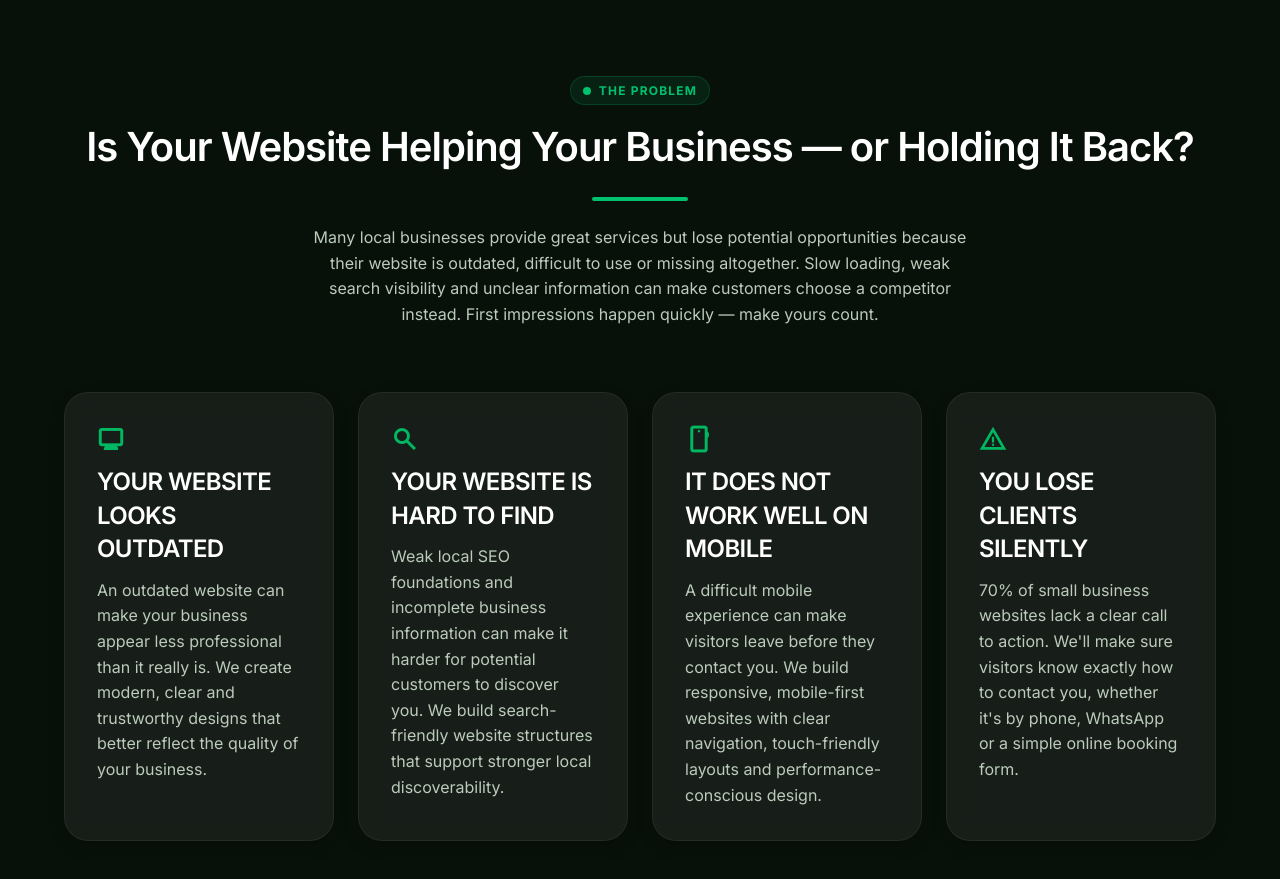
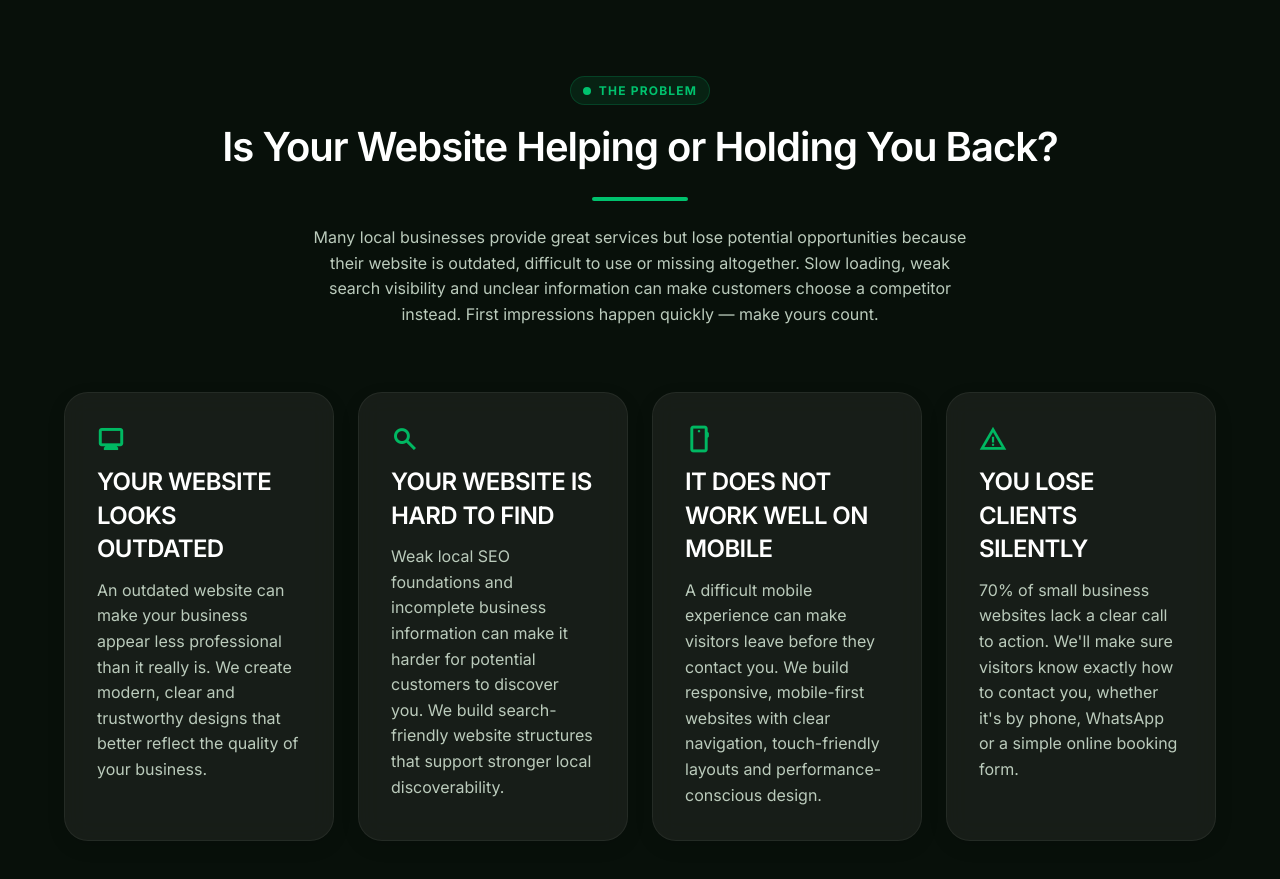
Before and after one commit to Soloteam80/toplocalwebsites.com, a plain HTML site: page index.html in a window 1280 px wide. Shown: the part 780-1659 px from the top of the page. Drawn offline with nearby package versions, Linux system fonts and the light colour scheme.

Commit message:
Shorten website problem section heading

```diff
--- a/index.html
+++ b/index.html
@@ -583,7 +583,7 @@
             <h2
               class="mb-4 text-[2rem] md:text-[2.5rem] font-semibold leading-[1.3] tracking-tight text-white"
             >
-              Is Your Website Helping Your Business — or Holding It Back?
+              Is Your Website Helping or Holding You Back?
             </h2>
             <div class="w-24 h-1 bg-primary mx-auto rounded-full my-6"></div>
             <p
```
